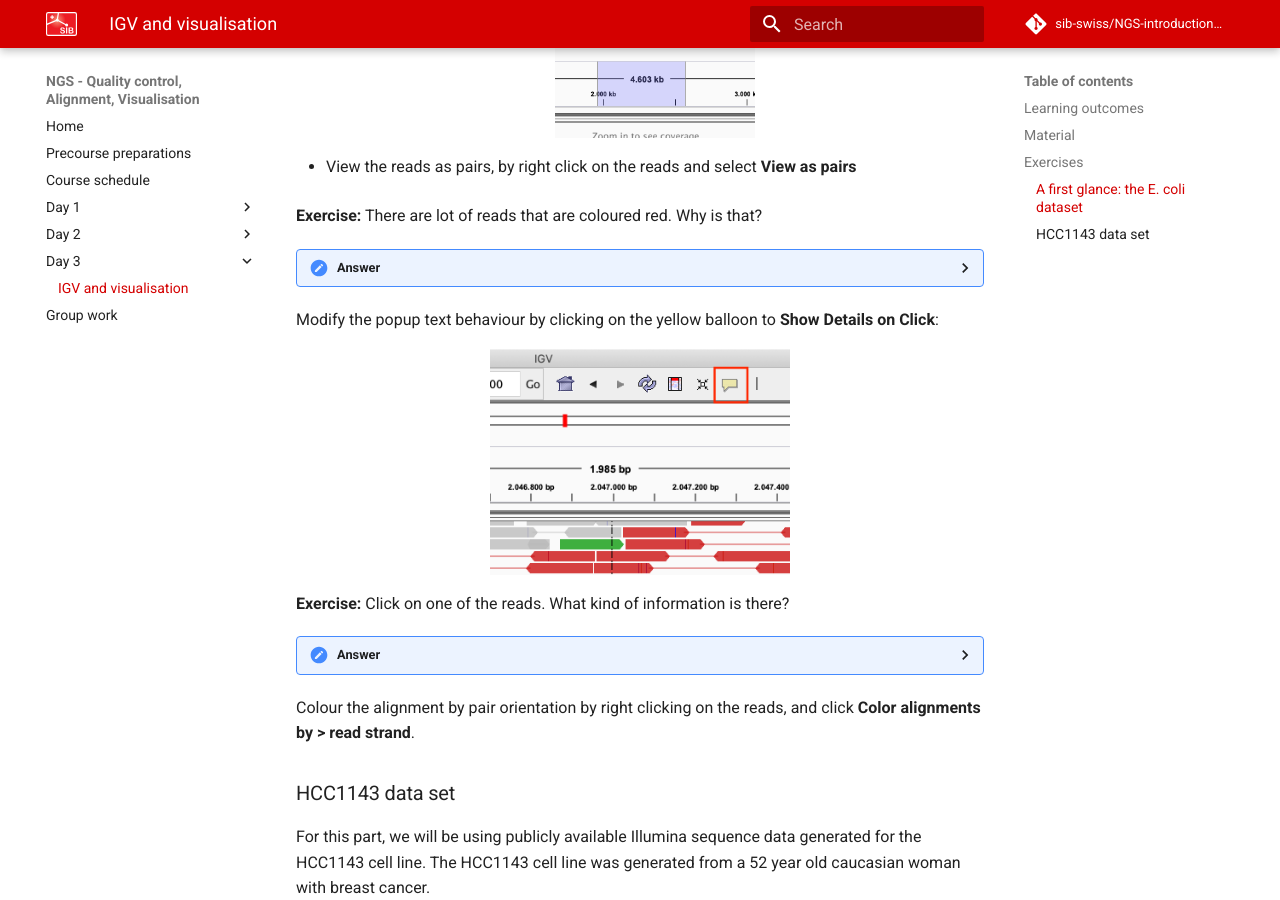
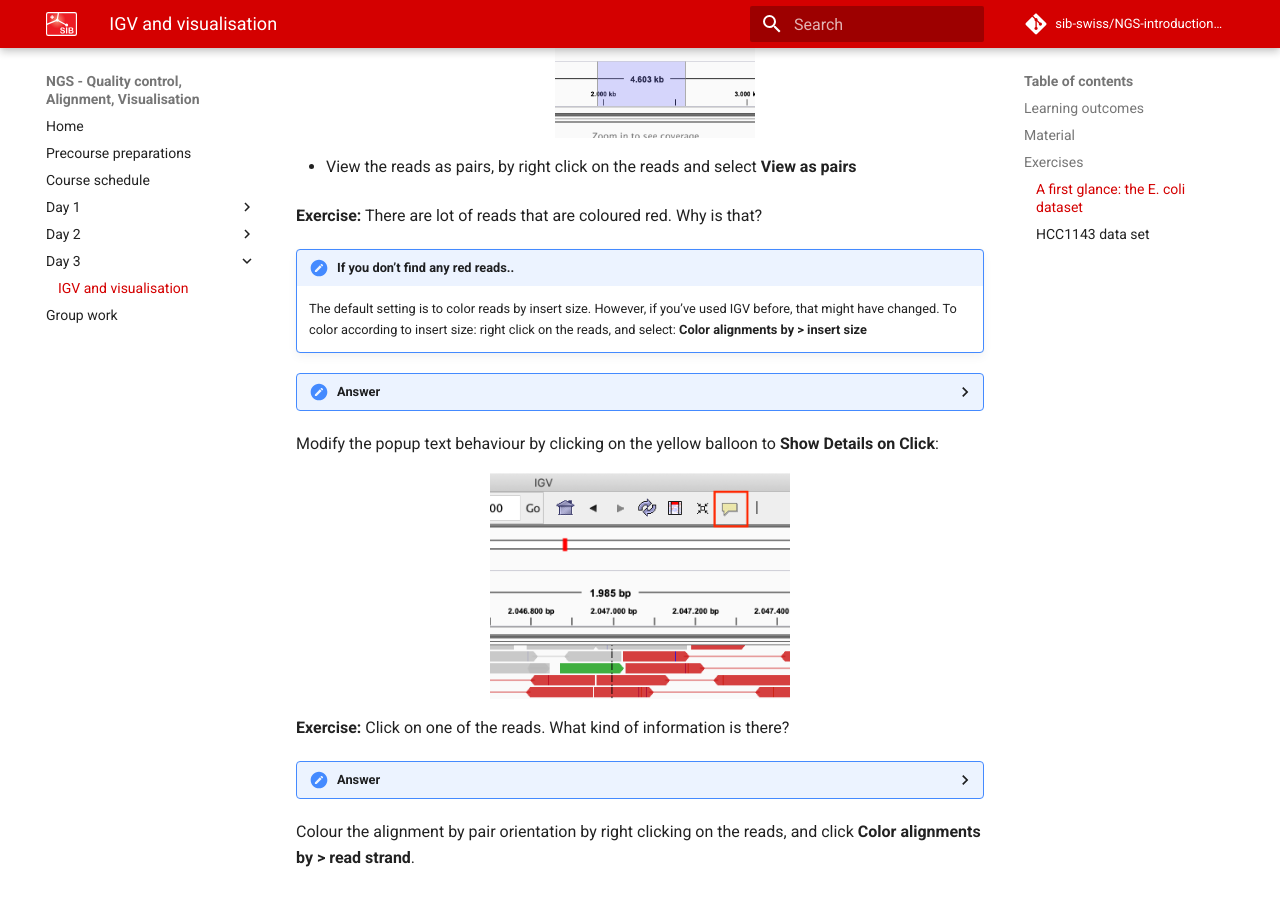
Before and after one commit to sib-swiss/NGS-introduction-training, an MkDocs documentation site: the page built from docs/day3/igv_visualisation.md, in a window 1280 px wide and 900 px high, scrolled down 1540 px. Built offline with MkDocs 1.6.1 and Material for MkDocs 9.7.7, drawn with Linux system fonts in a browser that asks for light colours; comment, search, counter and statistics services are not loaded; the version menu is left out.

Commit message:
adds note on red reads

```diff
--- a/docs/day3/igv_visualisation.md
+++ b/docs/day3/igv_visualisation.md
@@ -47,6 +47,9 @@ Download it together with it's index file (`SRR519926.sorted.region.bam.bai`) an
 * View the reads as pairs, by right click on the reads and select **View as pairs**
 
 **Exercise:** There are lot of reads that are coloured red. Why is that?
+
+!!! note "If you don't find any red reads.."
+    The default setting is to color reads by insert size. However, if you've used IGV before, that might have changed. To color according to insert size: right click on the reads, and select: **Color alignments by > insert size**
 
 ??? done "Answer"
     According to [IGV](https://software.broadinstitute.org/software/igv/interpreting_insert_size), reads are coloured red if the insert size is larger than expected. As you remember, this dataset has a very large variation in insert size.
```
